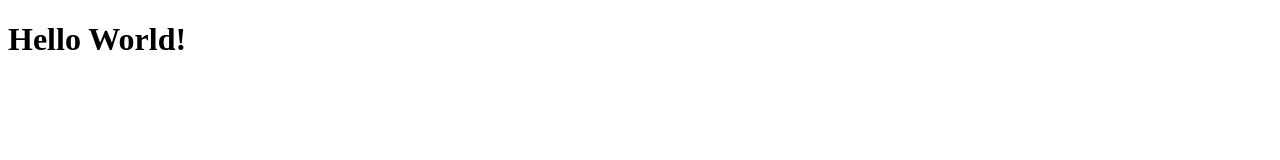
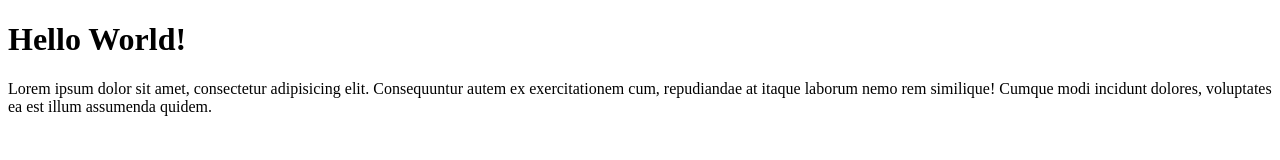
Before and after one commit to F1troh2023/fitroh-git-test, a plain HTML site: page index.html in a window 1280 px wide. Drawn offline with Linux system fonts and the light colour scheme.

Commit message:
menambahkan paragraf

```diff
--- a/index.html
+++ b/index.html
@@ -8,5 +8,6 @@
 </head>
 <body>
     <h1>Hello World!</h1>
+    <p>Lorem ipsum dolor sit amet, consectetur adipisicing elit. Consequuntur autem ex exercitationem cum, repudiandae at itaque laborum nemo rem similique! Cumque modi incidunt dolores, voluptates ea est illum assumenda quidem.</p>
 </body>
 </html>
```
